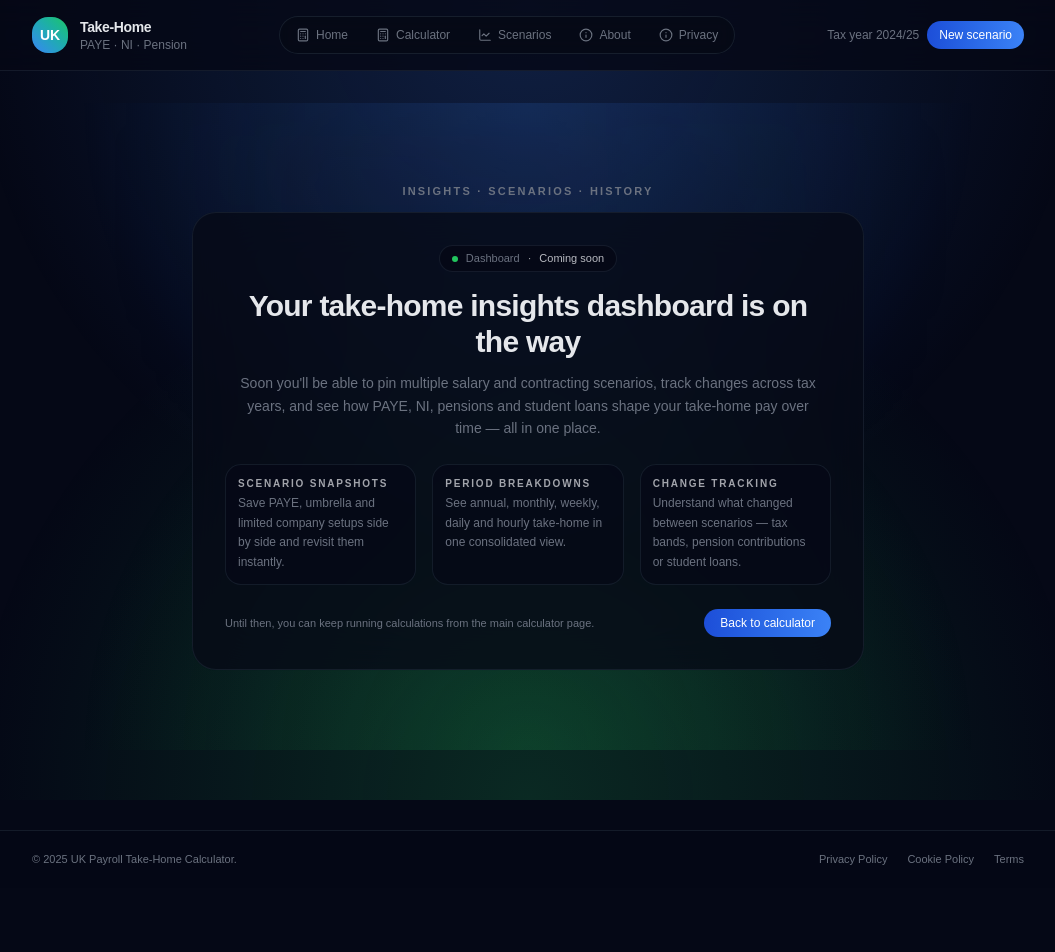
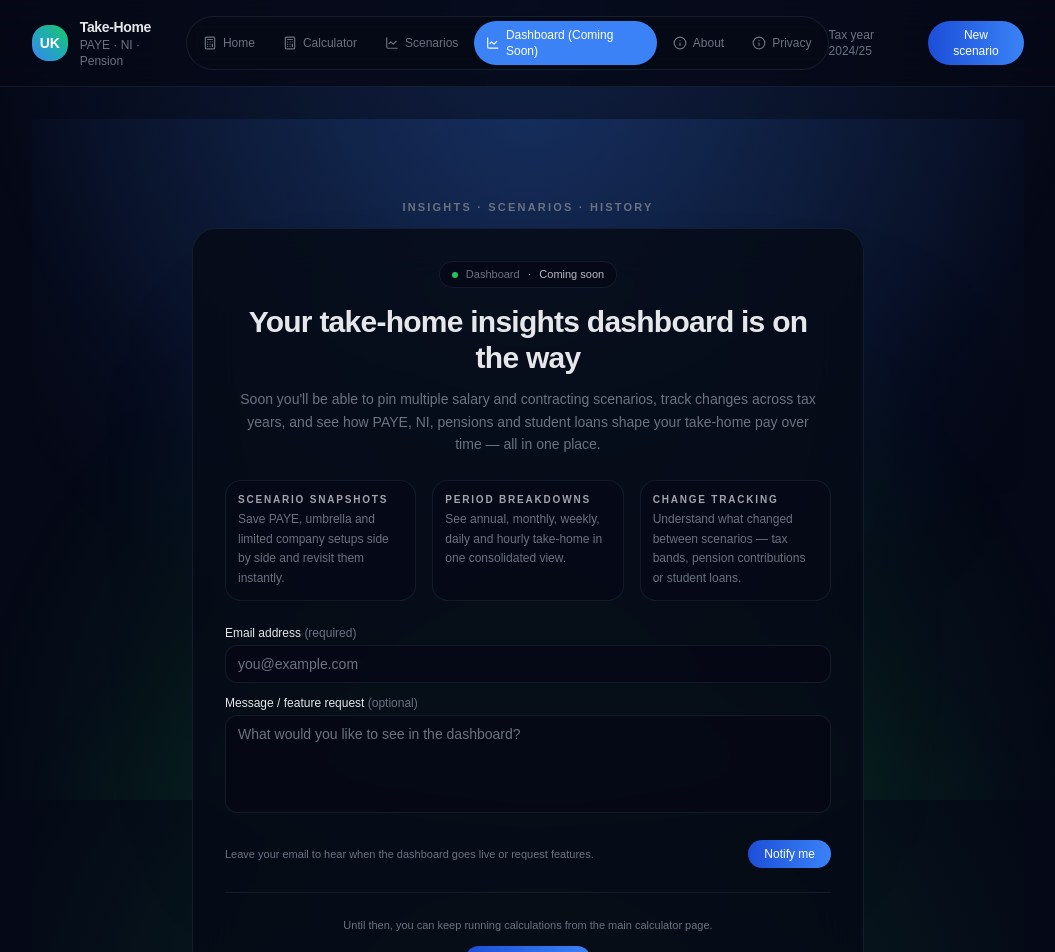
Before and after one commit to TCM2614/payroll-mvp, a Next.js app: page /dashboard in a window 1280 px wide. Shown: the top 952 px of the page, without its empty margins (112-1167 px from the left). Before the commit the page ends 888 px from the top, so only its background shows below. Built offline with nearby package versions, Linux system fonts and the light colour scheme; no server answers.

Commit message:
Upgrade dashboard page: realistic blurred dashboard background + email form

```diff
--- a/src/app/dashboard/page.tsx
+++ b/src/app/dashboard/page.tsx
@@ -1,6 +1,39 @@
+"use client";
+
+import { useState, FormEvent } from "react";
+import Link from "next/link";
+
 export default function DashboardPage() {
+  const [email, setEmail] = useState("");
+  const [message, setMessage] = useState("");
+  const [status, setStatus] = useState<"idle" | "submitting" | "success" | "error">("idle");
+
+  const handleSubmit = async (e: FormEvent<HTMLFormElement>) => {
+    e.preventDefault();
+    if (status === "submitting") return;
+
+    if (!email.trim()) {
+      return;
+    }
+
+    try {
+      setStatus("submitting");
+      // TODO: Hook this up to email provider / API
+      await fetch("/api/dashboard-feedback", {
+        method: "POST",
+        headers: { "Content-Type": "application/json" },
+        body: JSON.stringify({ email, feedback: message }),
+      });
+      setStatus("success");
+      setEmail("");
+      setMessage("");
+    } catch (error) {
+      setStatus("error");
+    }
+  };
+
   return (
-    <section className="relative">
+    <section className="relative min-h-[calc(100vh-8rem)]">
       {/* Blurred dashboard backdrop */}
       <div
         aria-hidden
@@ -9,14 +42,81 @@ export default function DashboardPage() {
         {/* Soft gradient (matches welcome page) */}
         <div className="absolute inset-0 bg-[radial-gradient(circle_at_top,_rgba(59,130,246,0.18),_transparent_55%),radial-gradient(circle_at_bottom,_rgba(34,197,94,0.16),_transparent_55%)]" />
 
-        {/* Fake dashboard cards */}
-        <div className="absolute left-1/2 top-6 hidden -translate-x-1/2 scale-110 blur-3xl sm:block">
-          <div className="grid grid-cols-3 gap-4 opacity-35">
-            <div className="h-24 w-40 rounded-3xl bg-brand-surface/70" />
-            <div className="h-24 w-40 rounded-3xl bg-brand-surface/60" />
-            <div className="h-24 w-40 rounded-3xl bg-brand-surface/40" />
-            <div className="h-20 w-60 rounded-3xl bg-brand-surface/40 col-span-2" />
-            <div className="h-20 w-40 rounded-3xl bg-brand-surface/50" />
+        {/* Fake realistic dashboard grid - blurred */}
+        <div className="absolute left-1/2 top-1/2 hidden -translate-x-1/2 -translate-y-1/2 scale-110 blur-3xl sm:block">
+          <div className="grid grid-cols-4 gap-4 opacity-30">
+            {/* KPI Cards */}
+            <div className="h-32 w-48 rounded-3xl border border-brand-border/40 bg-brand-surface/70 p-4">
+              <div className="h-2 w-16 rounded-full bg-brand-textMuted/30 mb-3" />
+              <div className="h-6 w-24 rounded bg-brand-textMuted/20 mb-2" />
+              <div className="h-3 w-32 rounded bg-brand-textMuted/10" />
+            </div>
+            <div className="h-32 w-48 rounded-3xl border border-brand-border/40 bg-brand-surface/60 p-4">
+              <div className="h-2 w-16 rounded-full bg-brand-textMuted/30 mb-3" />
+              <div className="h-6 w-24 rounded bg-brand-textMuted/20 mb-2" />
+              <div className="h-3 w-32 rounded bg-brand-textMuted/10" />
+            </div>
+            <div className="h-32 w-48 rounded-3xl border border-brand-border/40 bg-brand-surface/50 p-4">
+              <div className="h-2 w-16 rounded-full bg-brand-textMuted/30 mb-3" />
+              <div className="h-6 w-24 rounded bg-brand-textMuted/20 mb-2" />
+              <div className="h-3 w-32 rounded bg-brand-textMuted/10" />
+            </div>
+            <div className="h-32 w-48 rounded-3xl border border-brand-border/40 bg-brand-surface/40 p-4">
+              <div className="h-2 w-16 rounded-full bg-brand-textMuted/30 mb-3" />
+              <div className="h-6 w-24 rounded bg-brand-textMuted/20 mb-2" />
+              <div className="h-3 w-32 rounded bg-brand-textMuted/10" />
+            </div>
+
+            {/* Chart/Table Card - spans 2 columns */}
+            <div className="h-48 w-full col-span-2 rounded-3xl border border-brand-border/40 bg-brand-surface/60 p-4">
+              <div className="h-2 w-20 rounded-full bg-brand-textMuted/30 mb-4" />
+              <div className="space-y-2">
+                <div className="h-3 w-full rounded bg-brand-textMuted/20" />
+                <div className="h-3 w-5/6 rounded bg-brand-textMuted/20" />
+                <div className="h-3 w-4/6 rounded bg-brand-textMuted/20" />
+                <div className="h-3 w-3/4 rounded bg-brand-textMuted/20" />
+              </div>
+            </div>
+
+            {/* Table Card */}
+            <div className="h-48 w-full col-span-2 rounded-3xl border border-brand-border/40 bg-brand-surface/50 p-4">
+              <div className="h-2 w-24 rounded-full bg-brand-textMuted/30 mb-4" />
+              <div className="space-y-2">
+                <div className="flex gap-2">
+                  <div className="h-2 w-16 rounded bg-brand-textMuted/20" />
+                  <div className="h-2 w-20 rounded bg-brand-textMuted/20" />
+                  <div className="h-2 w-12 rounded bg-brand-textMuted/20" />
+                </div>
+                <div className="flex gap-2">
+                  <div className="h-2 w-16 rounded bg-brand-textMuted/15" />
+                  <div className="h-2 w-20 rounded bg-brand-textMuted/15" />
+                  <div className="h-2 w-12 rounded bg-brand-textMuted/15" />
+                </div>
+                <div className="flex gap-2">
+                  <div className="h-2 w-16 rounded bg-brand-textMuted/15" />
+                  <div className="h-2 w-20 rounded bg-brand-textMuted/15" />
+                  <div className="h-2 w-12 rounded bg-brand-textMuted/15" />
+                </div>
+              </div>
+            </div>
+
+            {/* Additional smaller cards */}
+            <div className="h-24 w-full rounded-3xl border border-brand-border/40 bg-brand-surface/40 p-3">
+              <div className="h-2 w-12 rounded-full bg-brand-textMuted/20 mb-2" />
+              <div className="h-4 w-20 rounded bg-brand-textMuted/15" />
+            </div>
+            <div className="h-24 w-full rounded-3xl border border-brand-border/40 bg-brand-surface/35 p-3">
+              <div className="h-2 w-12 rounded-full bg-brand-textMuted/20 mb-2" />
+              <div className="h-4 w-20 rounded bg-brand-textMuted/15" />
+            </div>
+            <div className="h-24 w-full rounded-3xl border border-brand-border/40 bg-brand-surface/30 p-3">
+              <div className="h-2 w-12 rounded-full bg-brand-textMuted/20 mb-2" />
+              <div className="h-4 w-20 rounded bg-brand-textMuted/15" />
+            </div>
+            <div className="h-24 w-full rounded-3xl border border-brand-border/40 bg-brand-surface/25 p-3">
+              <div className="h-2 w-12 rounded-full bg-brand-textMuted/20 mb-2" />
+              <div className="h-4 w-20 rounded bg-brand-textMuted/15" />
+            </div>
           </div>
         </div>
       </div>
@@ -28,8 +128,8 @@ export default function DashboardPage() {
           Insights · Scenarios · History
         </p>
 
-        {/* Hero card */}
-        <div className="w-full max-w-2xl rounded-3xl border border-brand-border/60 bg-brand-surface/80 p-6 shadow-soft-xl backdrop-blur-xl sm:p-8">
+        {/* Hero card with form */}
+        <div className="w-full max-w-2xl rounded-3xl border border-brand-border/60 bg-brand-surface/85 p-6 shadow-soft-xl backdrop-blur-xl sm:p-8">
           <div className="mb-4 inline-flex items-center gap-2 rounded-full border border-brand-border/60 bg-brand-bg/80 px-3 py-1 text-[11px] font-medium text-brand-textMuted">
             <span className="inline-flex h-1.5 w-1.5 rounded-full bg-brand-accent" />
             Dashboard
@@ -47,7 +147,7 @@ export default function DashboardPage() {
             student loans shape your take-home pay over time — all in one place.
           </p>
 
-          <div className="grid gap-4 text-left text-xs text-brand-textMuted sm:grid-cols-3">
+          <div className="grid gap-4 text-left text-xs text-brand-textMuted sm:grid-cols-3 mb-6">
             <div className="rounded-2xl border border-brand-border/60 bg-brand-bg/60 p-3">
               <p className="mb-1 text-[10px] font-semibold uppercase tracking-[0.18em] text-brand-text/70">
                 Scenario snapshots
@@ -79,17 +179,77 @@ export default function DashboardPage() {
             </div>
           </div>
 
-          <div className="mt-6 flex flex-col items-center justify-center gap-2 sm:flex-row sm:justify-between">
-            <p className="text-[11px] text-brand-textMuted">
-              Until then, you can keep running calculations from the main
-              calculator page.
+          {/* Email + Message Form */}
+          <form onSubmit={handleSubmit} className="mt-6 space-y-3 text-left">
+            <div className="space-y-1">
+              <label htmlFor="dashboard-email" className="block text-xs font-medium text-brand-text">
+                Email address <span className="text-brand-textMuted">(required)</span>
+              </label>
+              <input
+                type="email"
+                id="dashboard-email"
+                name="email"
+                required
+                value={email}
+                onChange={(e) => setEmail(e.target.value)}
+                placeholder="you@example.com"
+                className="w-full rounded-xl border border-brand-border/60 bg-brand-bg/80 px-3 py-2 text-sm text-brand-text placeholder:text-brand-textMuted focus:outline-none focus:ring-2 focus:ring-brand-primary/70 focus:border-brand-primary/60"
+                aria-invalid={status === "error" ? "true" : "false"}
+                aria-describedby={status === "error" ? "email-error" : undefined}
+              />
+              {status === "error" && (
+                <p id="email-error" className="text-xs text-brand-danger">
+                  Something went wrong. Please try again.
+                </p>
+              )}
+            </div>
+
+            <div className="space-y-1">
+              <label htmlFor="dashboard-message" className="block text-xs font-medium text-brand-text">
+                Message / feature request <span className="text-brand-textMuted">(optional)</span>
+              </label>
+              <textarea
+                id="dashboard-message"
+                name="message"
+                rows={4}
+                value={message}
+                onChange={(e) => setMessage(e.target.value)}
+                placeholder="What would you like to see in the dashboard?"
+                className="w-full rounded-xl border border-brand-border/60 bg-brand-bg/80 px-3 py-2 text-sm text-brand-text placeholder:text-brand-textMuted focus:outline-none focus:ring-2 focus:ring-brand-primary/70 focus:border-brand-primary/60 resize-none"
+              />
+            </div>
+
+            {/* Submit area */}
+            <div className="flex flex-col gap-3 pt-2 sm:flex-row sm:items-center sm:justify-between">
+              <p className="text-[11px] text-brand-textMuted">
+                Leave your email to hear when the dashboard goes live or request features.
+              </p>
+              <button
+                type="submit"
+                disabled={status === "submitting"}
+                className="inline-flex items-center justify-center rounded-full bg-gradient-to-r from-brand-primarySoft to-brand-primary px-4 py-1.5 text-xs font-medium text-white shadow-soft-xl transition hover:brightness-110 focus-visible:outline-none focus-visible:ring-2 focus-visible:ring-brand-primary/70 disabled:opacity-50 disabled:cursor-not-allowed"
+              >
+                {status === "submitting" ? "Sending..." : status === "success" ? "Sent!" : "Notify me"}
+              </button>
+            </div>
+
+            {status === "success" && (
+              <p className="text-xs text-brand-accent text-center pt-2">
+                Thanks! We&apos;ll keep you updated.
+              </p>
+            )}
+          </form>
+
+          <div className="mt-6 pt-6 border-t border-brand-border/60">
+            <p className="text-[11px] text-brand-textMuted mb-3">
+              Until then, you can keep running calculations from the main calculator page.
             </p>
-            <a
+            <Link
               href="/calc"
               className="inline-flex items-center rounded-full bg-gradient-to-r from-brand-primarySoft to-brand-primary px-4 py-1.5 text-xs font-medium text-white shadow-soft-xl transition hover:brightness-110 focus-visible:outline-none focus-visible:ring-2 focus-visible:ring-brand-primary/70"
             >
               Back to calculator
-            </a>
+            </Link>
           </div>
         </div>
       </div>
--- a/src/components/Header.tsx
+++ b/src/components/Header.tsx
@@ -8,6 +8,7 @@ const navItems = [
   { href: '/', label: 'Home', icon: Calculator },
   { href: '/calc', label: 'Calculator', icon: Calculator },
   { href: '/contracting', label: 'Scenarios', icon: LineChart },
+  { href: '/dashboard', label: 'Dashboard (Coming Soon)', icon: LineChart },
   { href: '/about', label: 'About', icon: Info },
   { href: '/privacy', label: 'Privacy', icon: Info },
 ];
```
